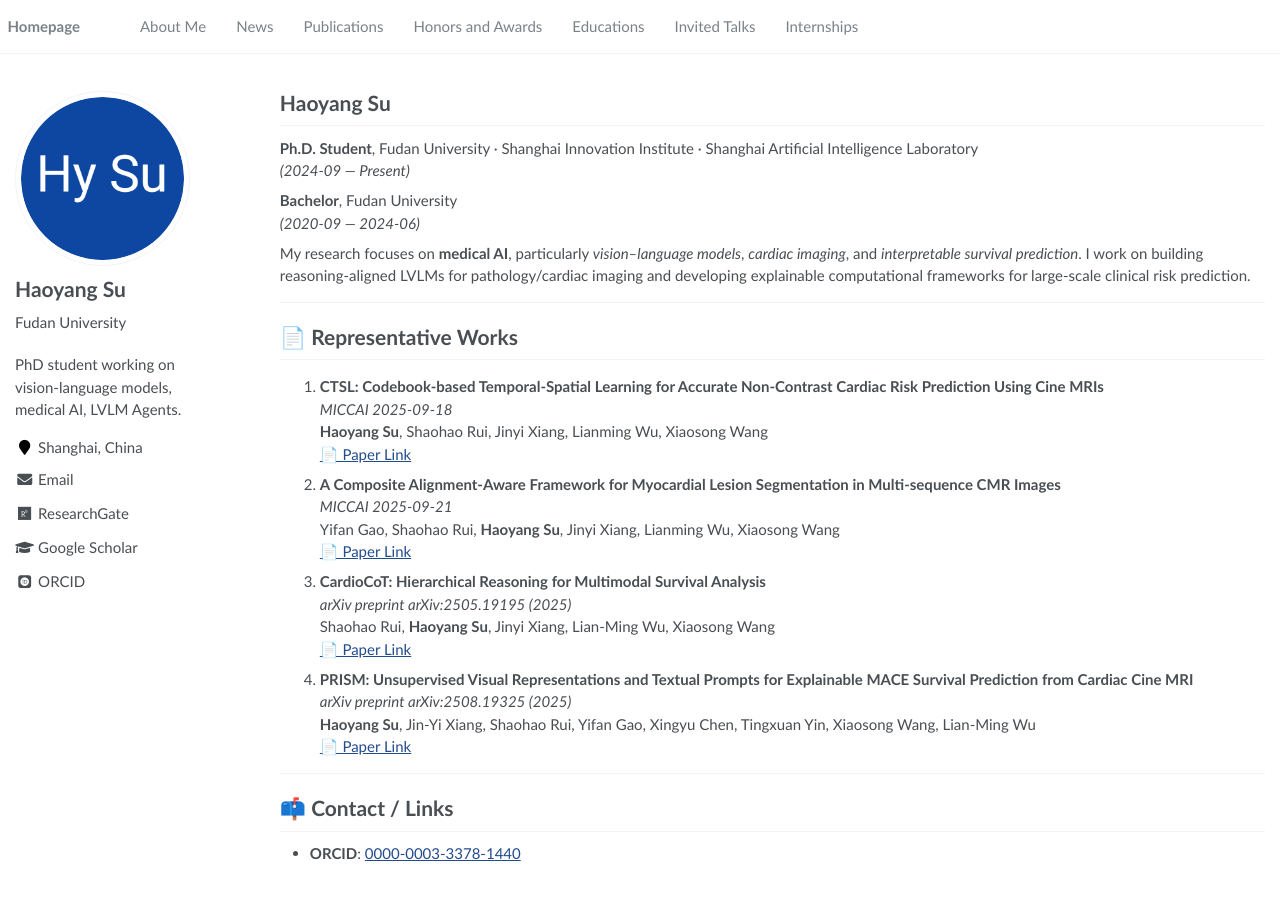
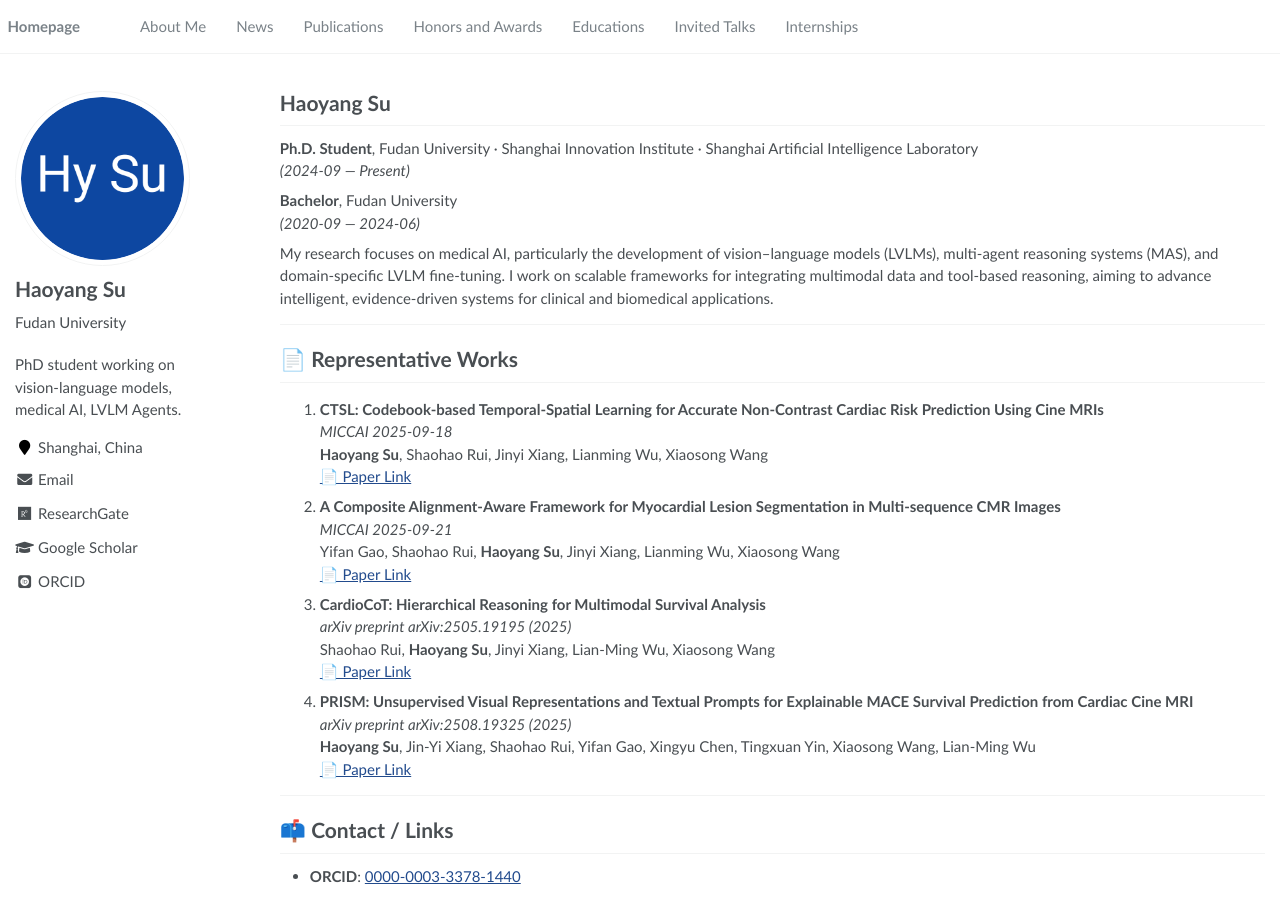
Before and after one commit to Hoyant-Su/Hoyant-Su.github.io, a Jekyll site: the page built from _pages/about.md, in a window 1280 px wide. Built offline with Jekyll 4.4.1, drawn with Linux system fonts in a browser that asks for light colours; some web fonts are replaced.

Commit message:
auto commit on 2025-11-29 14:03:07

```diff
--- a/_pages/about.md
+++ b/_pages/about.md
@@ -25,7 +25,7 @@ redirect_from:
 **Bachelor**, Fudan University
 *(2020-09 — 2024-06)*
 
-My research focuses on **medical AI**, particularly *vision–language models*, *cardiac imaging*, and *interpretable survival prediction*. I work on building reasoning-aligned LVLMs for pathology/cardiac imaging and developing explainable computational frameworks for large-scale clinical risk prediction.
+My research focuses on medical AI, particularly the development of vision–language models (LVLMs), multi-agent reasoning systems (MAS), and domain-specific LVLM fine-tuning. I work on scalable frameworks for integrating multimodal data and tool-based reasoning, aiming to advance intelligent, evidence-driven systems for clinical and biomedical applications.
 
 ---
 
```
